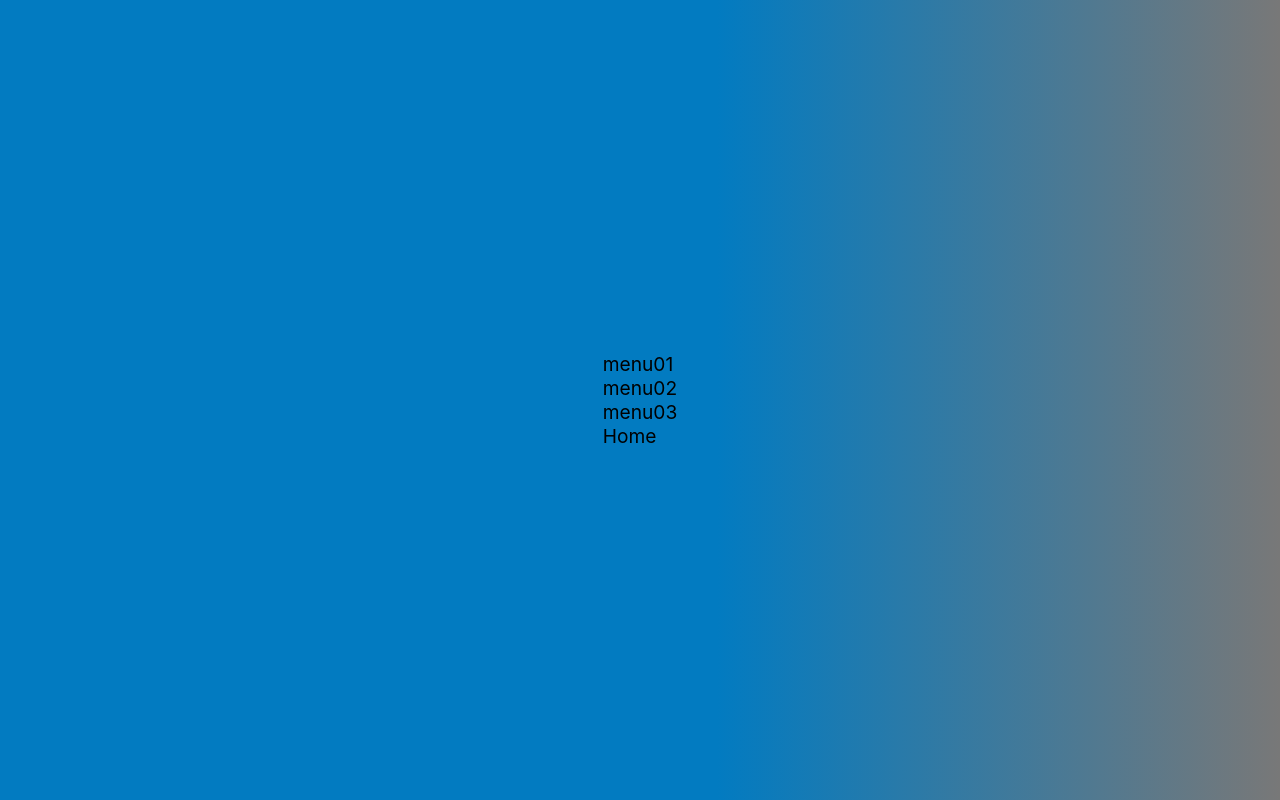
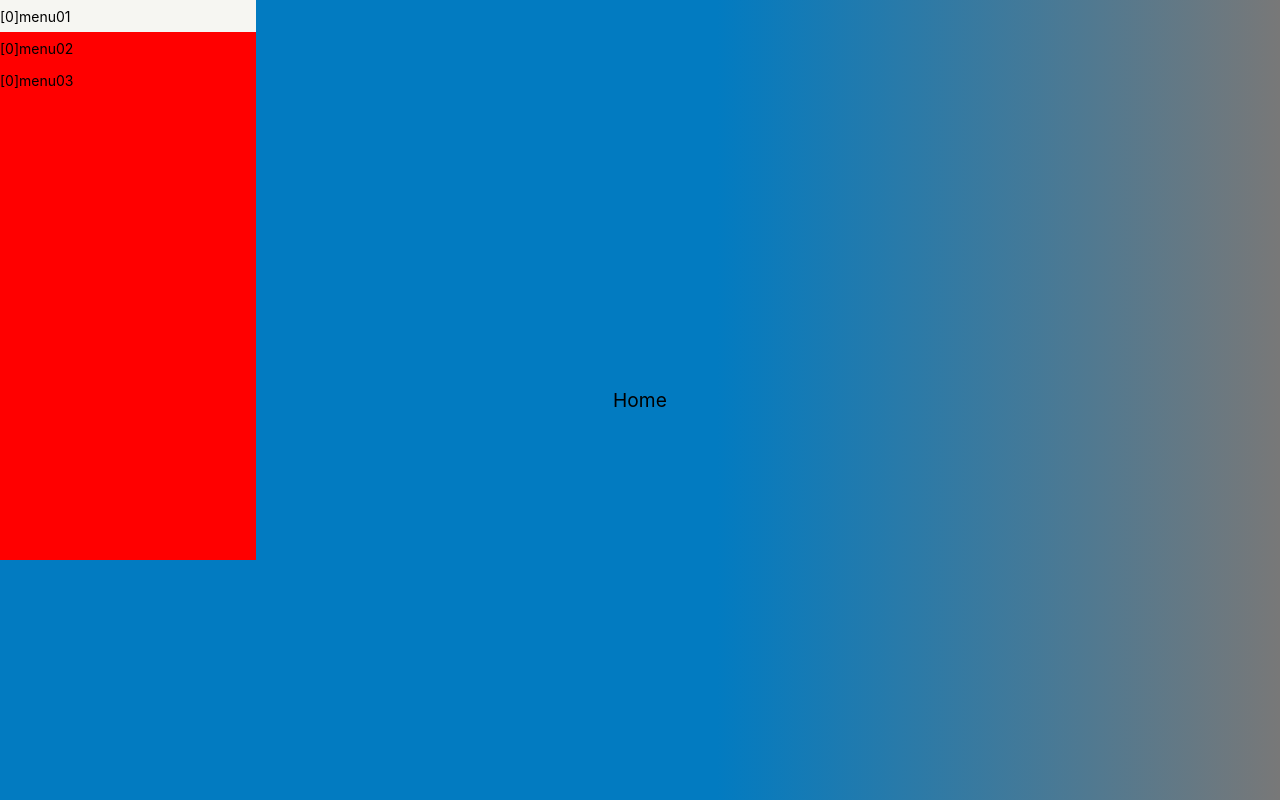
Before and after one commit to lhjwork/jin-css-blog, a React (Create React App) app: page / in a window 1280 px wide. Built offline with nearby package versions, Linux system fonts and the light colour scheme.

Commit message:
재귀함수 sideBar depth 활용 and design 적용 중

```diff
--- /dev/null
+++ b/src/components/Navbar/Sb.style.js
@@ -0,0 +1,39 @@
+import styled from "styled-components";
+import { Link } from "react-router-dom";
+
+//사이드바 전체를 감싸는 div
+export const SbContainer = styled.div`
+  min-width: 16rem;
+  width: auto;
+  height: auto;
+  min-height: 70vh;
+  font-size: 14px;
+  background-color: red;
+  position: fixed;
+  left: 0;
+  top: 0;
+`;
+
+// SbItem에서 하위메뉴들을 묶어줄 div
+export const SbSub = styled.div`
+  overflow: hidden;
+`;
+
+// 메뉴명을 보여줄 div
+export const SbTitle = styled.div`
+  display: flex;
+  align-items: center;
+  padding-left: ${(props) => props.depth * 20};
+  height: 32px;
+  &:hover {
+    background-color: #f6f6f2;
+    cursor: pointer;
+    border-radius: solid 5px;
+  }
+`;
+
+//  제일 하위메뉴에서 클릭할 Link
+export const SbLink = styled(Link)`
+  color: inherit;
+  text-decoration: inherit;
+`;
--- a/src/components/Navbar/Sbitem.jsx
+++ b/src/components/Navbar/Sbitem.jsx
@@ -1,18 +1,19 @@
 import React from "react";
+import { SbTitle, SbSub, SbLink } from "./Sb.style";
 
-const Sbitem = ({ item }) => {
+const SbItem = ({ item, depth = 0 }) => {
   return (
     <div>
-      <div>
-        {item.menuNm}
-        <div>
-          {item.childrens.map((child) => (
-            <Sbitem item={child} />
-          ))}
-        </div>
-      </div>
+      <SbTitle depth={depth}>
+        [{depth}]{item.menuNm}
+      </SbTitle>
+      <SbSub>
+        {item.childrens.map((child) => (
+          <SbItem item={child} depth={depth + 1} />
+        ))}
+      </SbSub>
     </div>
   );
 };
 
-export default Sbitem;
+export default SbItem;
--- a/src/components/Navbar/SideBar.jsx
+++ b/src/components/Navbar/SideBar.jsx
@@ -1,6 +1,7 @@
 import React from "react";
-import Sbitem from "./Sbitem";
+import SbItem from "./SbItem";
 import menuData from "../../Data/menuData.json";
+import { SbContainer } from "./Sb.style";
 
 const SideBar = ({ itmes }) => {
   const nest = (menuData, menuId = "menuId", link = "pmenuId") =>
@@ -11,11 +12,11 @@ const SideBar = ({ itmes }) => {
   const tree = nest(menuData);
   console.log("nest", tree);
   return (
-    <div>
+    <SbContainer>
       {tree.map((subItem, index) => (
-        <Sbitem item={subItem} key={index} />
+        <SbItem item={subItem} key={index} />
       ))}
-    </div>
+    </SbContainer>
   );
 };
 
```
